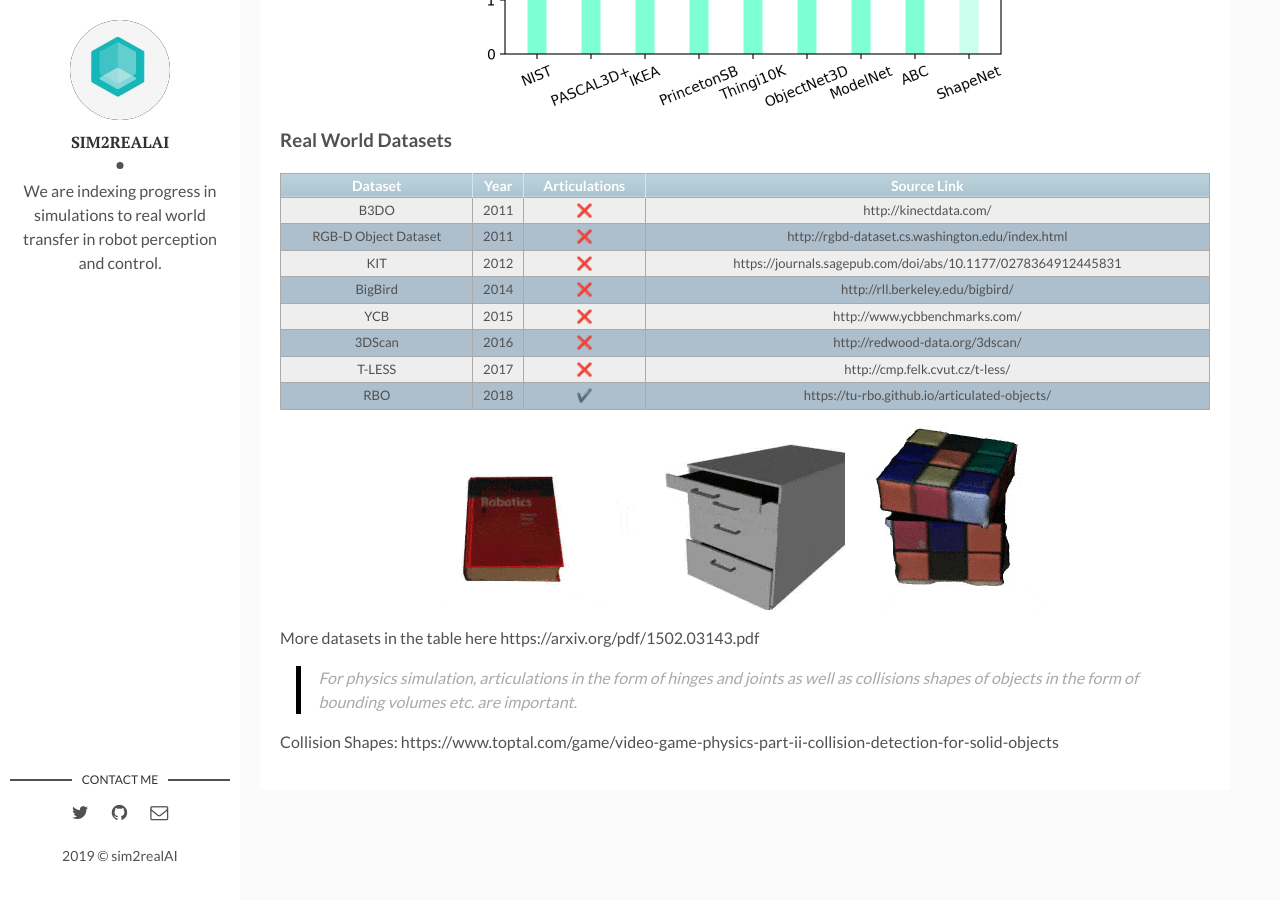
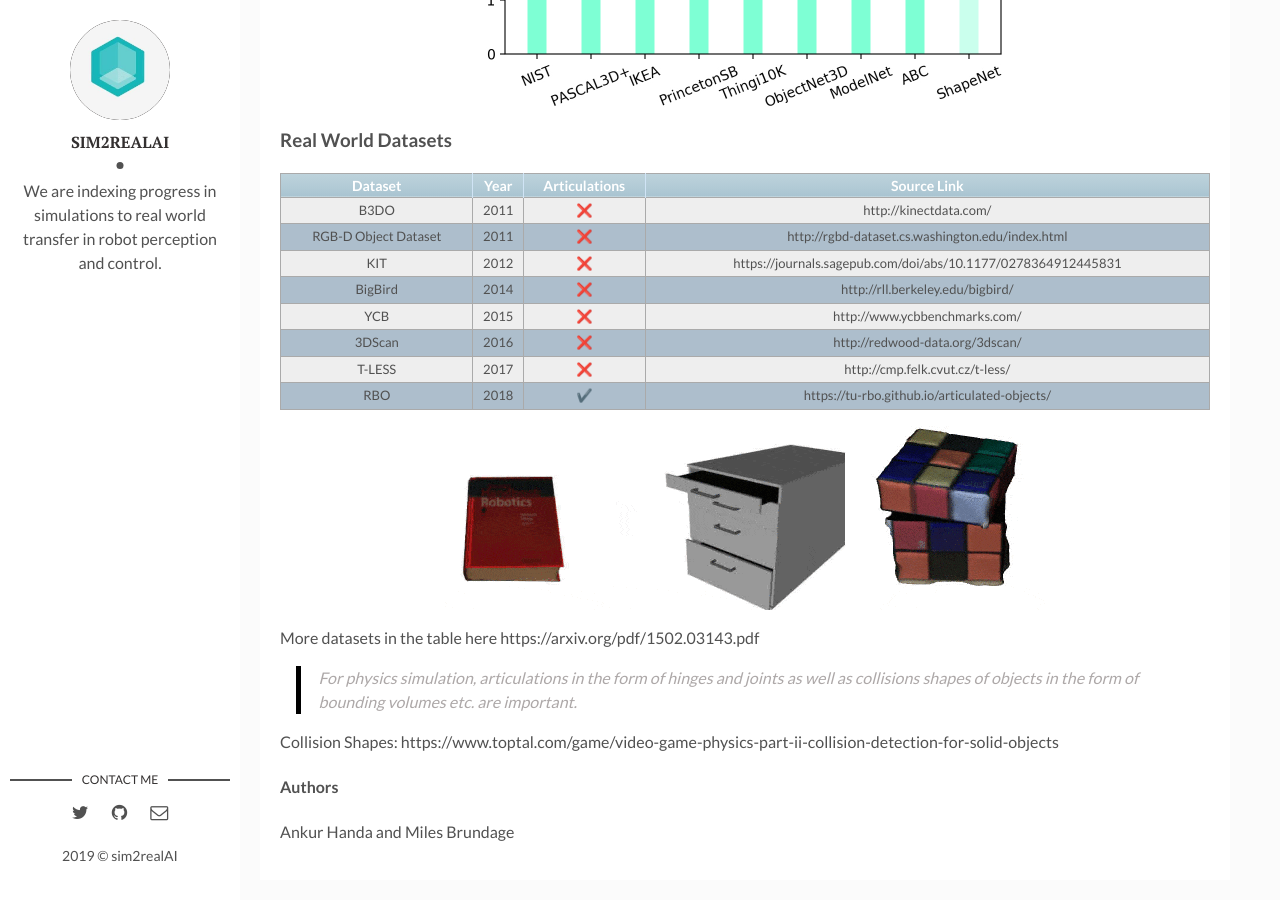
Before and after one commit to backupsim2realai/backupsim2realai.github.io, a Jekyll site: the page built from _posts/2019-01-15-Synthetic-Datasets-of-Objects-Part-I.markdown, in a window 1280 px wide and 900 px high, scrolled down 1727 px. Built offline with Jekyll 4.4.1, drawn with Linux system fonts in a browser that asks for light colours; emoji names are drawn with the system emoji font.

Commit message:
update
Signed-off-by: Ankur Handa <ahanda@nvidia.com>

```diff
--- a/_posts/2019-01-15-Synthetic-Datasets-of-Objects-Part-I.markdown
+++ b/_posts/2019-01-15-Synthetic-Datasets-of-Objects-Part-I.markdown
@@ -65,3 +65,8 @@ More datasets in the table here https://arxiv.org/pdf/1502.03143.pdf
 > For physics simulation, articulations in the form of hinges and joints as well as collisions shapes of objects in the form of bounding volumes etc. are important.
 
 Collision Shapes: https://www.toptal.com/game/video-game-physics-part-ii-collision-detection-for-solid-objects
+
+
+
+#### Authors
+Ankur Handa and Miles Brundage
```
